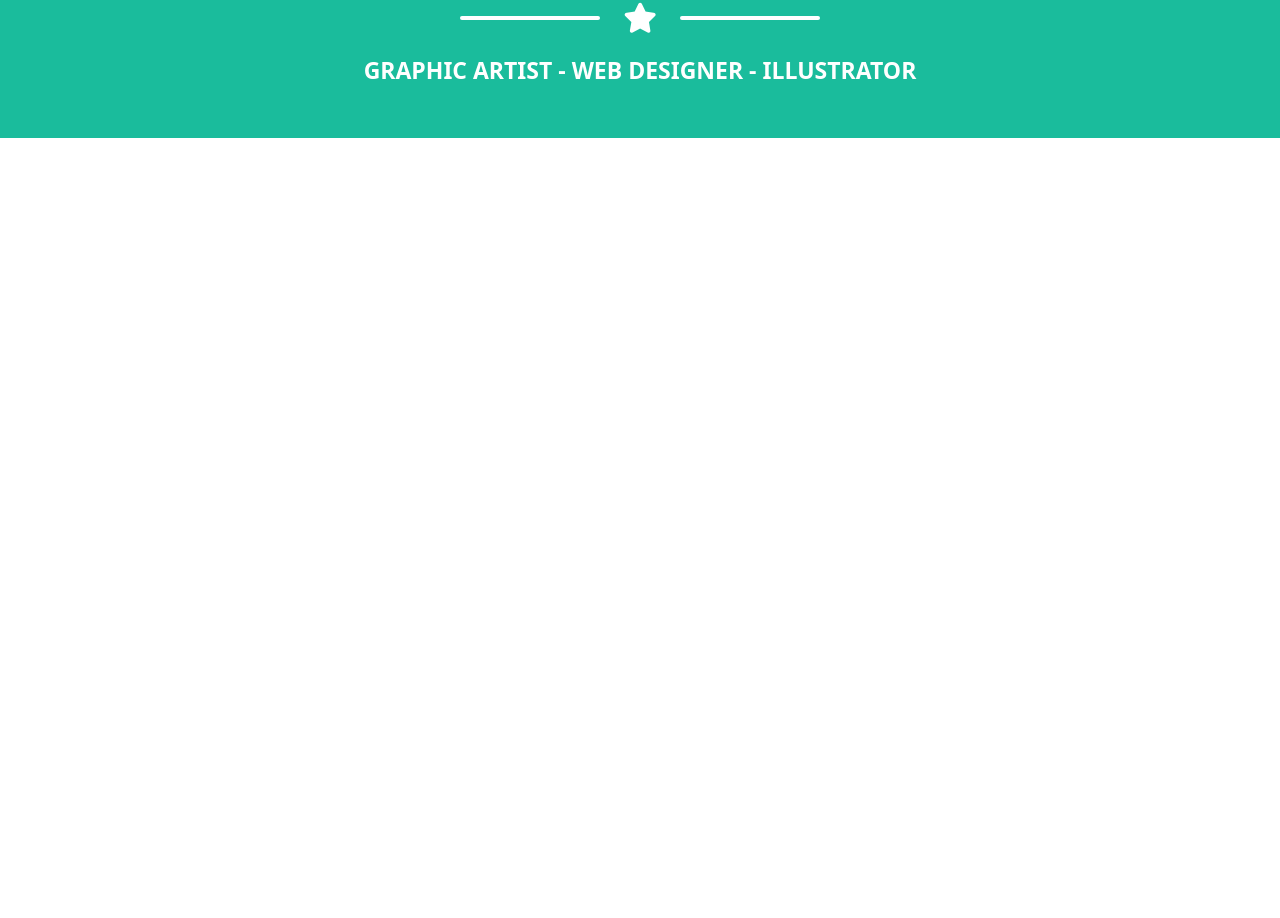
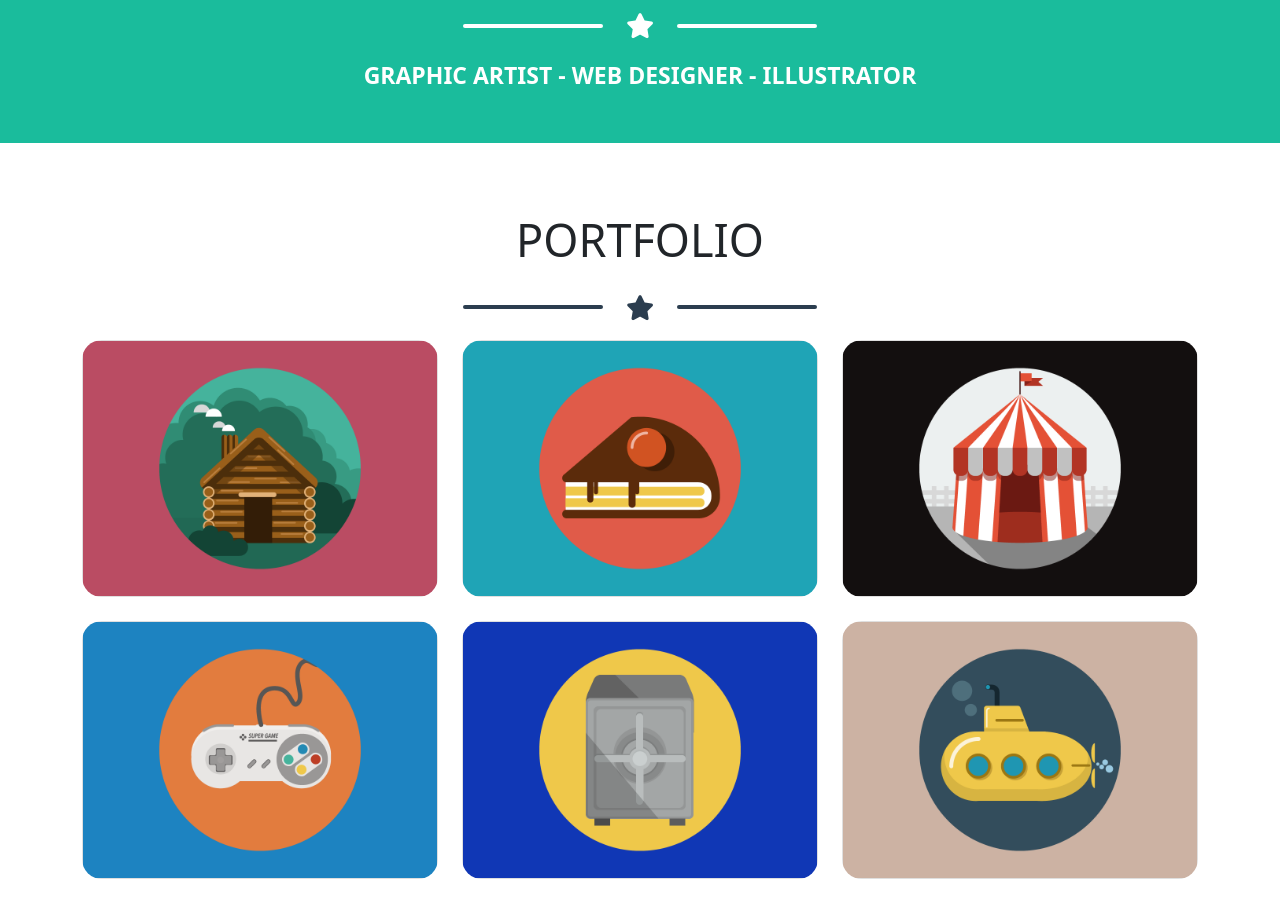
Before and after one commit to Anna93803/html-css-bootstrap-freelancer, a plain HTML site: page index.html in a window 1280 px wide. Shown: the part 482-1400 px from the top of the page. Before the commit the page ends 800 px from the top, so only its background shows below. Drawn offline with nearby package versions, Linux system fonts and the light colour scheme.

Commit message:
add section presentation + portfolio

```diff
--- a/css/style.css
+++ b/css/style.css
@@ -7,6 +7,14 @@
 
 
 /* Header */
+header {
+    position: fixed;
+    top: 0;
+    left: 0;
+    right: 0;
+    z-index: 10;
+}
+
 nav {
     background-color: var(--color-nav);
     padding: .9375rem 0;
@@ -35,8 +43,9 @@ nav {
 }
 
 /* Section Portfolio */
-.section-portfolio {
+.section-presentation {
     background-color: var(--color-primary);
+    padding-top: 5rem;
 }
 
 .avatar-box {
@@ -74,7 +83,7 @@ nav {
 }
 
 .star i {
-    font-size: 1.875rem;
+    font-size: 1.5625rem;
     padding: 0 .5rem;
 }
 
@@ -93,3 +102,37 @@ nav {
     font-size: 1.4375rem;
     font-weight: 600;
 }
+
+/* Section Portfolio */
+.box-portfolio {
+    text-align: center;
+}
+
+.box-portfolio h3 {
+    font-size: 2.8125rem;
+    padding-bottom: 1.25rem;
+}
+
+.star.star-portfolio {
+    color: #2b3d4f;
+}
+
+.star-portfolio::after,
+.star-portfolio::before {
+    content: "";
+    display: block;
+    height: 4px;
+    width: 140px;
+    margin: 0 .9375rem;
+    border-radius: .375rem;
+    background-color: #2b3d4f;
+}
+
+.section-portfolio {
+    padding: 4.375rem 0;
+}
+
+.card_img {
+    border-radius: 1.25rem;
+    overflow: hidden;
+}
--- a/index.html
+++ b/index.html
@@ -17,7 +17,8 @@
         <header>
             <!-- Nav-bar -->
             <nav>
-                <div class="container d-flex justify-content-between">
+                <div class="container">
+                    <div class="nav_bar d-flex justify-content-between align-items-baseline">
                         <div class="col-left">
                             <h4>START BOOTSTRAP</h4>
                         </div>
@@ -30,12 +31,13 @@
                         </div>
                         <i class="fa-solid fa-bars d_none"></i>
                     </div>
+                </div>
             </nav>
         </header>
 
         <main>
-            <!-- Section white Portfolio -->
-            <div class="section-portfolio">
+            <!-- Section green Presentation -->
+            <div class="section-presentation">
                 <div class="container">
                     <div class="avatar-box">
                         <div class="avatar-img">
@@ -51,10 +53,62 @@
                     </div>
                 </div>
             </div>
-            <!-- Section green About -->
+            <!-- Section white Portfolio -->
+            <div class="section-portfolio">
+                <div class="box-portfolio">
+                    <h3>PORTFOLIO</h3>
+                    <div class="star star-portfolio">
+                        <i class="fa-solid fa-star"></i>
+                    </div>
+                </div>
                 <div class="container">
+                    <div class="row row-cols-1 row-cols-md-2 row-cols-lg-3 g-4">
+                        <div class="col">
+                            <div class="card_img">
+                                <div class="card">
+                                    <img src="./img/cabin.png" alt="cabin">
+                                </div>
+                            </div>
+                        </div>
+                        <div class="col">
+                            <div class="card_img">
+                                <div class="card">
+                                    <img src="./img/cake.png" alt="cake">
+                                </div>
+                            </div>
+                        </div>
+                        <div class="col">
+                            <div class="card_img">
+                                <div class="card">
+                                    <img src="./img/circus.png" alt="circus">
+                                </div>
+                            </div>
+                        </div>
+                        <div class="col">
+                            <div class="card_img">
+                                <div class="card">
+                                    <img src="./img/game.png" alt="game">
+                                </div>
+                            </div>
+                        </div>
+                        <div class="col">
+                            <div class="card_img">
+                                <div class="card">
+                                    <img src="./img/safe.png" alt="safe">
+                                </div>
+                            </div>
+                        </div>
+                        <div class="col">
+                            <div class="card_img">
+                                <div class="card">
+                                    <img src="./img/submarine.png" alt="submarine">
+                                </div>
+                            </div>
+                        </div>
+                    </div>
                     <div class="row">
                         <div class="col"></div>
+                    </div>
                 </div>
             </div>
 
```
Lines whose indentation alone changed are shown as unchanged.
